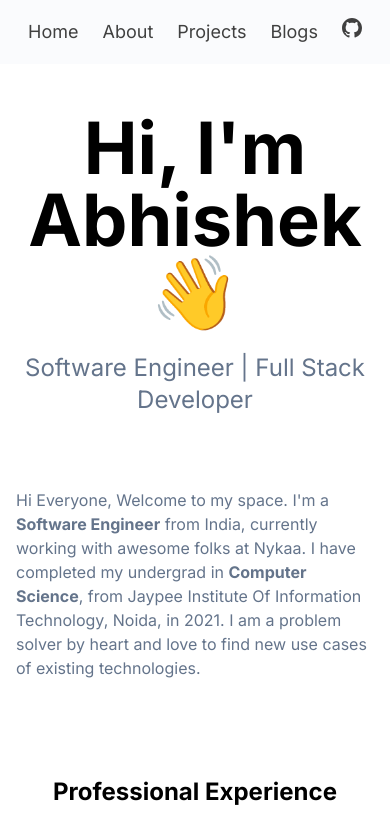
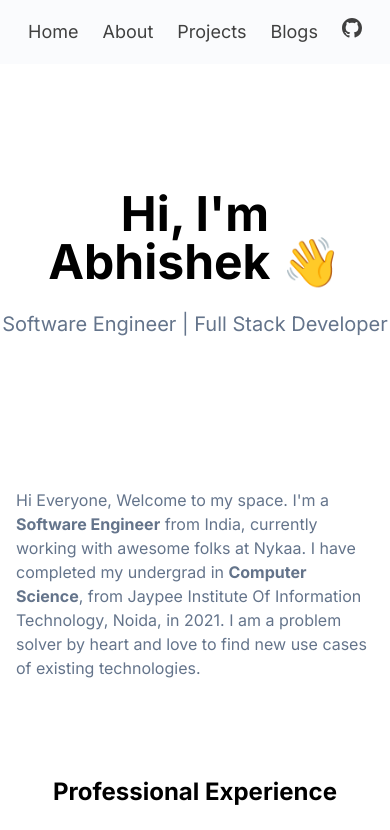
Before and after one commit to abhishekp6/portfolio, a Next.js app: page / in a window 390 px wide. Shown: the top 830 px of the page. Built offline with nearby package versions, Linux system fonts and the light colour scheme.

Commit message:
fix: make header responsive

```diff
--- a/app/Components/Header.tsx
+++ b/app/Components/Header.tsx
@@ -1,10 +1,10 @@
 const Header = () => {
   return (
     <div id="header" className="h-96 flex flex-col justify-center items-center">
-      <div className="text-7xl font-bold text-center w-full md:w-auto p-4">
+      <div className="text-5xl sm:text-6xl md:text-7xl font-bold text-center w-full md:w-auto p-4">
         Hi, I&apos;m Abhishek 👋
       </div>
-      <div className="text-2xl mt-2 text-slate-500 text-center sm:ml-8">
+      <div className="text-xl sm:text-2xl mt-2 text-slate-500 text-center sm:ml-8">
         Software Engineer | Full Stack Developer
       </div>
     </div>
```
